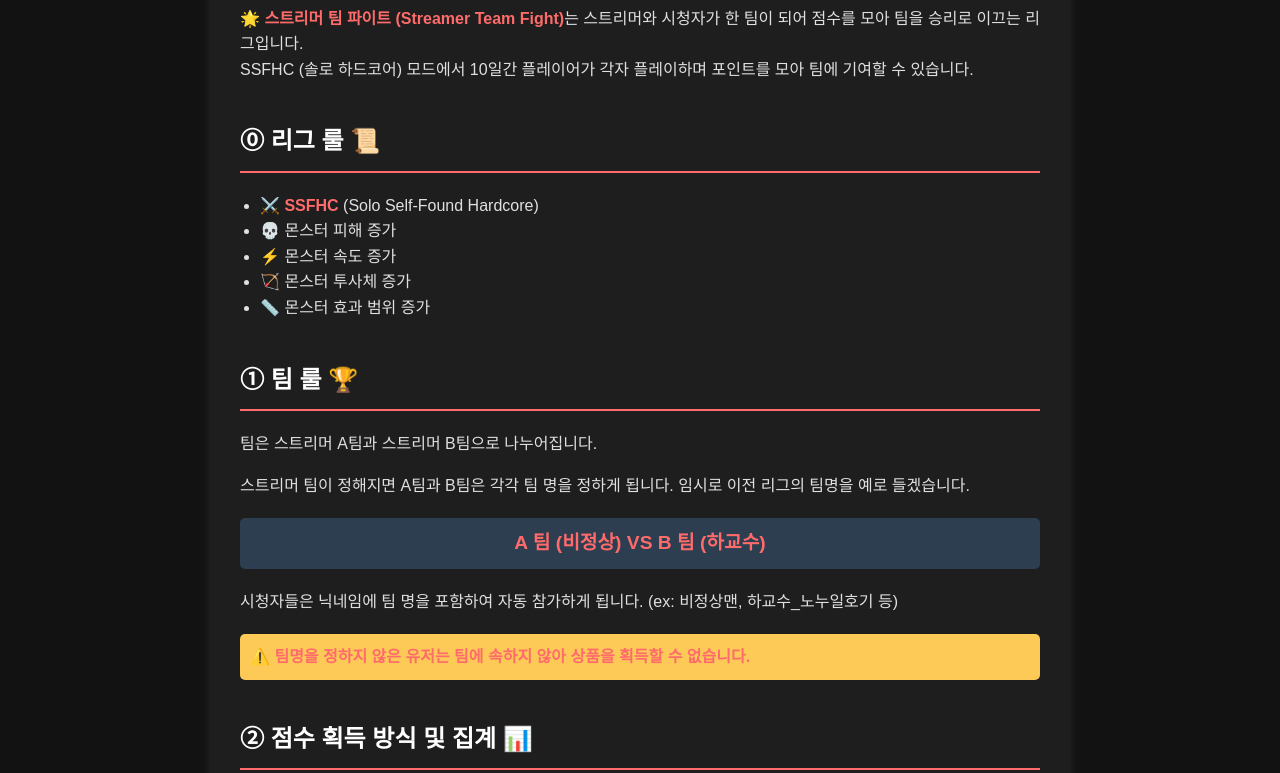
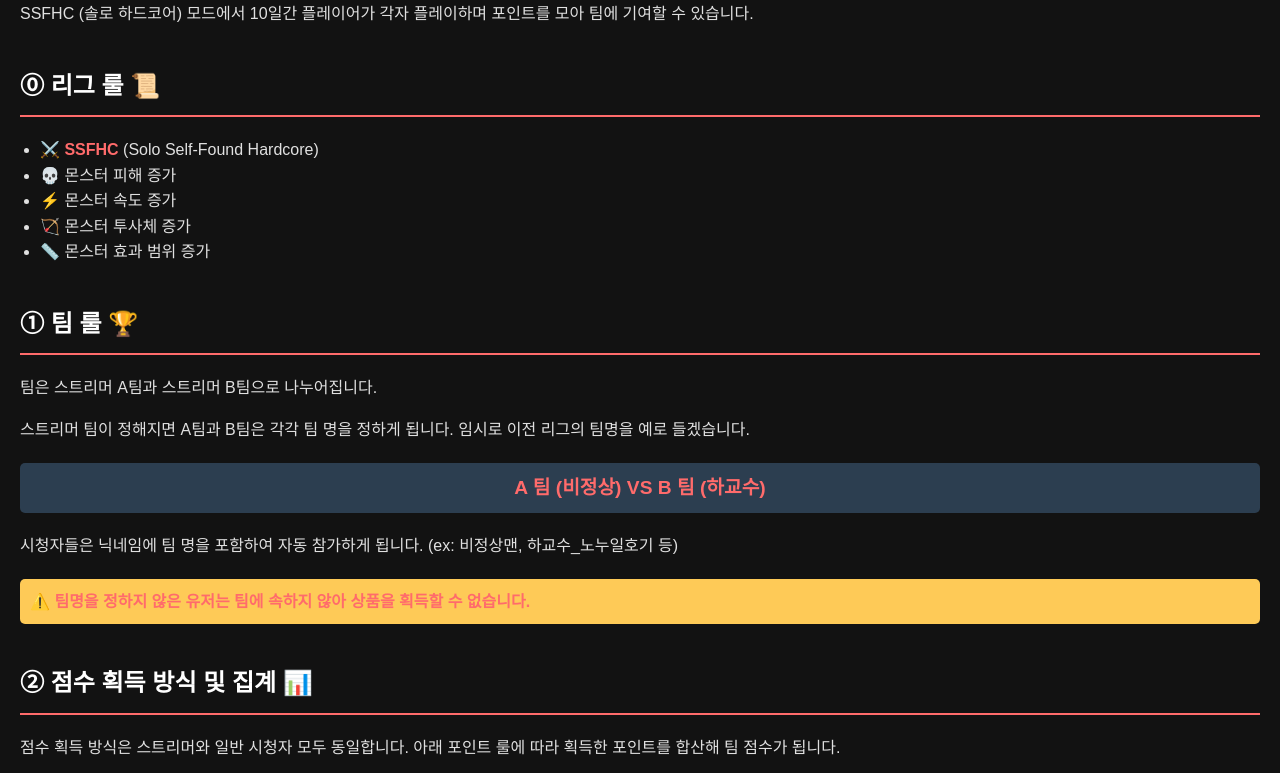
Before and after one commit to numsil/stf, a plain HTML site: page index.html in a window 1280 px wide. Shown: the part 147-920 px from the top of the page. Drawn offline with Linux system fonts and the light colour scheme.

Commit message:
Update index.html

```diff
--- a/index.html
+++ b/index.html
@@ -16,12 +16,8 @@
         }
 
         .container {
-            max-width: 800px;
-            margin: 0 auto;
-            background-color: #1e1e1e;
-            padding: 30px;
-            border-radius: 8px;
-            box-shadow: 0 0 10px rgba(255, 255, 255, 0.1);
+            overflow-y: auto;
+            -webkit-overflow-scrolling: touch;
         }
 
         h1,
```
